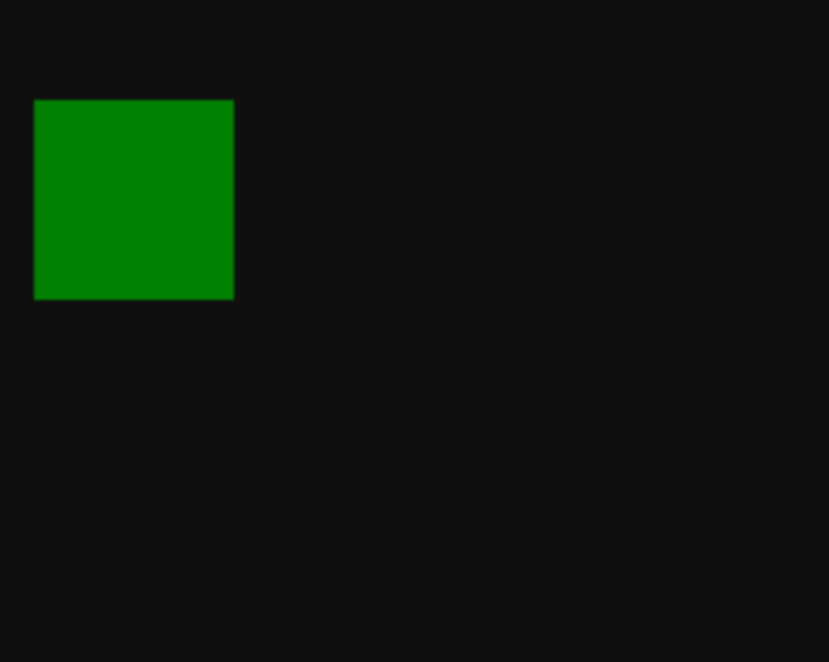
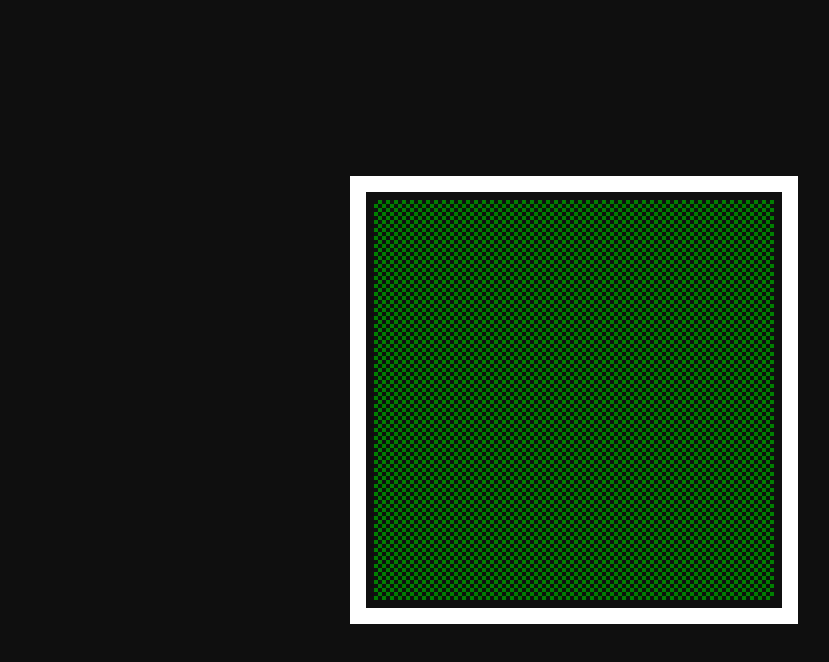
Before and after one commit to s0urce-c0de/pixel-art-editor, a plain HTML site: page index.html in a window 1280 px wide. Shown: the whole page, without its empty margins (66-895 px from the left). Drawn offline with Linux system fonts and the light colour scheme.

Commit message:
ok so im working on the drawing

```diff
--- /dev/null
+++ b/genericUtils.js
@@ -0,0 +1,11 @@
+"use strict";
+
+export function permanentLazyWrapper(getter) {
+    return new Proxy({}, {
+        get(_, param) {
+            return getter(param);
+        }
+    })
+}
+
+export default { permanentLazyWrapper };
--- a/index.html
+++ b/index.html
@@ -10,7 +10,7 @@
             width: 100vw;
             height: 100vh;
             background-color: #0f0f0f;
-        };
+        }
 
         body {
             display: flex;
@@ -18,15 +18,25 @@
             align-items: center;
         }
 
-        canvas#pixel-canvas {
+        div#canvas-container {
+            --padding-size: 1em;
+            border: var(--padding-size) white solid;
+            padding: calc(var(--padding-size) / 2);
             width: min(50vh, 50vw);
             height: min(50vh, 50vw);
-            margin: auto;
+
+            canvas#pixel-canvas {
+                width: 100%;
+                height: 100%;
+                image-rendering: pixelated;
+            }
         }
     </style>
     <script src="main.js" type="module" defer></script>
 </head>
 <body>
-    <canvas id="pixel-canvas" width="100" height="100"></canvas>
+    <div id="canvas-container">
+        <canvas id="pixel-canvas" width="100" height="100"></canvas>
+    </div>
 </body>
 </html>
--- a/main.js
+++ b/main.js
@@ -1,12 +1,28 @@
+"use strict";
+
+import { permanentLazyWrapper } from "./genericUtils.js";
+
 const canvas = document.querySelector("canvas#pixel-canvas");
 
+// fix: later make it so it detects when resize or something happens and changes later.
+
+const canvasBoundingRect = permanentLazyWrapper(param => canvas.getBoundingClientRect()[param])
+const canvasComputedStyle = window.getComputedStyle(canvas);
 // canvas.width = 100;
 // canvas.height = 100;
 
 const ctx = canvas.getContext("2d");
 
+window.canvas = canvas; window.ctx = ctx; window.canvasBoundingRect = canvasBoundingRect; window.canvasComputedStyle = canvasComputedStyle;
+
 ctx.fillStyle = "green";
 
-ctx.fillRect(25, 25, 50, 50);
+// ctx.fillRect(25, 25, 50, 50);
 
-console.log(canvas, ctx);
+for (let xy = 0; xy < 400*400; xy++) {
+    if ((xy - !!(Math.floor(xy / 400) % 2)) % 2) ctx.fillRect(xy % 400, Math.floor(xy / 400), 1, 1)
+}
+
+canvas.addEventListener("mousemove", e => {
+    console.log(`X: ${e.clientX-canvasBoundingRect.left} Y: ${e.clientY-canvasBoundingRect.top}`);
+});
```
